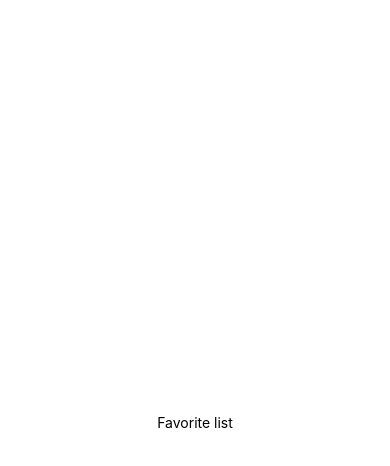
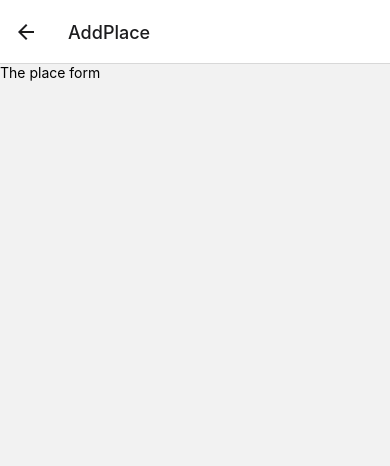
Before and after one commit to IvanRadovic/FavoritePlaces-React-Native, a React Native app: screen /AddPlace in a window 390 px wide. Shown: the top 466 px of the page. Built offline with nearby package versions, Linux system fonts and the light colour scheme.

Commit message:
Adding screens

```diff
--- a/App.js
+++ b/App.js
@@ -1,12 +1,24 @@
 import { StatusBar } from 'expo-status-bar';
-import { StyleSheet, Text, View } from 'react-native';
+import { StyleSheet } from 'react-native';
+import { NavigationContainer } from '@react-navigation/native';
+import { createNativeStackNavigator } from '@react-navigation/native-stack';
+
+import AllPlacesScreen from "./screens/AllPlaces/AllPlacesScreen.components"
+import AddPlaceScreen from './screens/AddPlace/AddPlaceScreen.component';
+
+const Stack = createNativeStackNavigator();
 
 export default function App() {
   return (
-    <View style={styles.container}>
-      <Text>Favorite list</Text>
-      <StatusBar style="auto" />
-    </View>
+    <>
+    <StatusBar style='dark' />
+    <NavigationContainer>
+      <Stack.Navigator>
+          <Stack.Screen name='AllPlaces' component={AllPlacesScreen} />
+          <Stack.Screen name='AddPlace' component={AddPlaceScreen} />
+      </Stack.Navigator>
+    </NavigationContainer>
+    </>
   );
 }
 
--- /dev/null
+++ b/components/Places/PlaceForm.component.jsx
@@ -0,0 +1,11 @@
+import { View, Text } from "react-native";
+
+const PlaceForm = () => {
+    return (
+        <View>
+            <Text>The place form</Text>
+        </View>
+      );
+}
+
+export default PlaceForm;
--- a/package.json
+++ b/package.json
@@ -9,6 +9,8 @@
     "web": "expo start --web"
   },
   "dependencies": {
+    "@react-navigation/native": "^6.1.6",
+    "@react-navigation/native-stack": "^6.9.12",
     "expo": "~48.0.11",
     "expo-status-bar": "~1.4.4",
     "react": "18.2.0",
--- a/screens/AddPlace/AddPlaceScreen.component.jsx
+++ b/screens/AddPlace/AddPlaceScreen.component.jsx
@@ -1,11 +1,14 @@
-import { View } from "react-native";
+import { View, StyleSheet } from "react-native";
+import PlaceForm from "../../components/Places/PlaceForm.component";
 
 const AddPlaceScreen = () => {
     return (
-        <View>
-            AddPlace screen
-        </View>
+        <PlaceForm />
      );
 }
 
 export default AddPlaceScreen;
+
+const styles = StyleSheet.create({
+
+});
```
Also changed, not shown: 1 other file (tests, documents, lock files or other folders).
